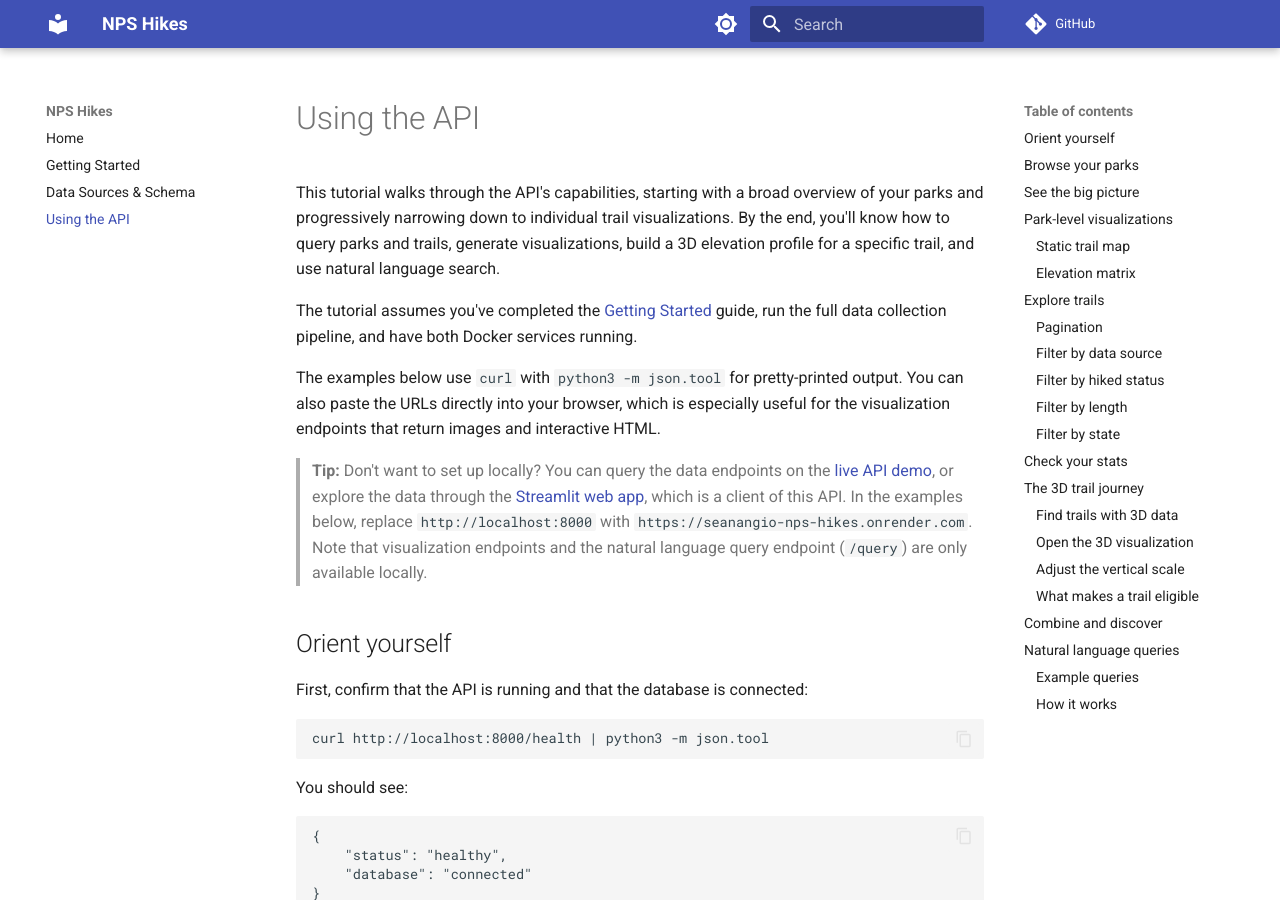
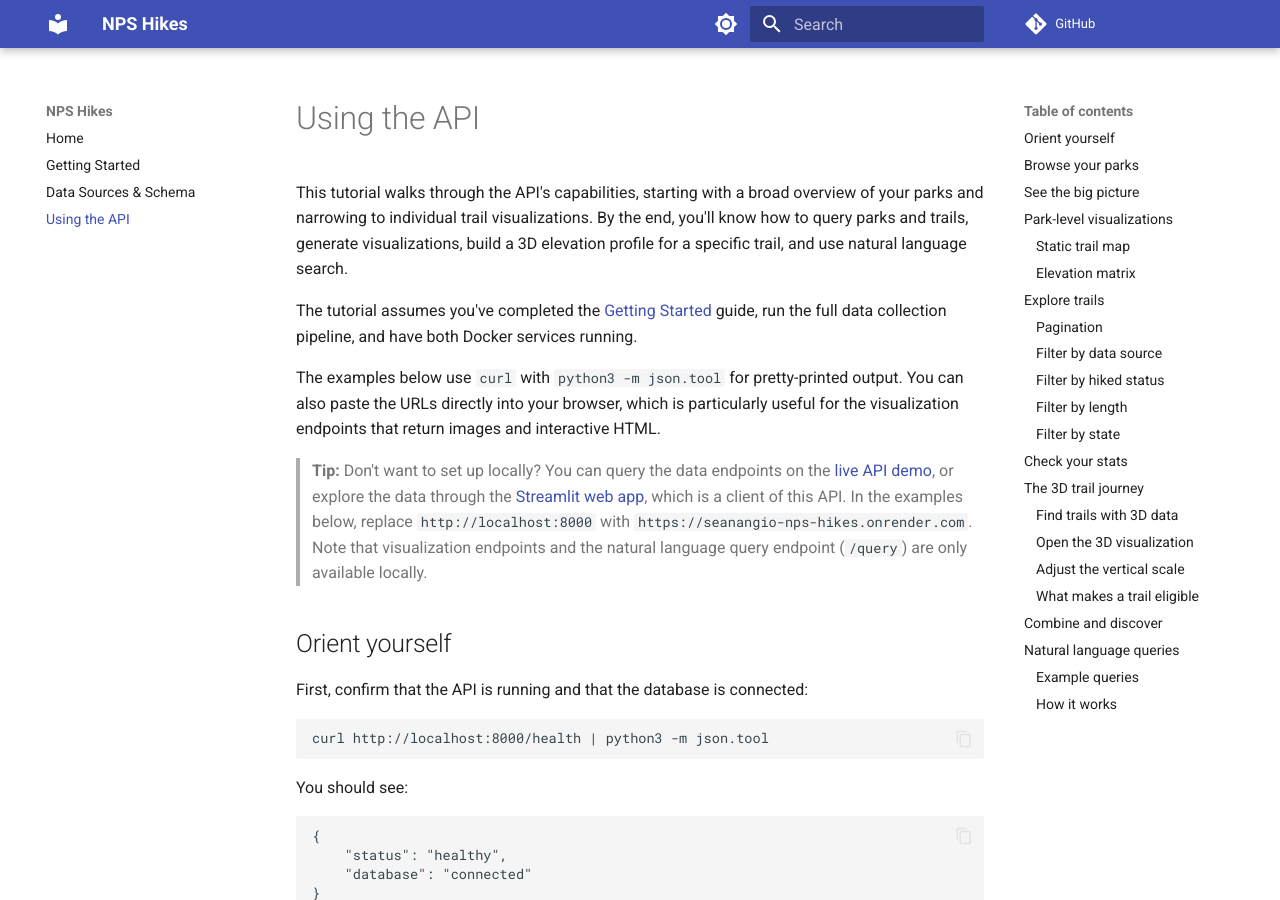
Before and after one commit to seanangio/nps-hikes, an MkDocs documentation site: the page built from docs/api-tutorial.md, in a window 1280 px wide and 900 px high. Built offline with MkDocs 1.6.1 and Material for MkDocs 9.7.7, drawn with Linux system fonts in a browser that asks for light colours; comment, search, counter and statistics services are not loaded; some of the changed text lies outside the part shown.

````diff
--- a/docs/api-tutorial.md
+++ b/docs/api-tutorial.md
@@ -1,10 +1,10 @@
 # Using the API
 
-This tutorial walks through the API's capabilities, starting with a broad overview of your parks and progressively narrowing down to individual trail visualizations. By the end, you'll know how to query parks and trails, generate visualizations, build a 3D elevation profile for a specific trail, and use natural language search.
+This tutorial walks through the API's capabilities, starting with a broad overview of your parks and narrowing to individual trail visualizations. By the end, you'll know how to query parks and trails, generate visualizations, build a 3D elevation profile for a specific trail, and use natural language search.
 
 The tutorial assumes you've completed the [Getting Started](getting-started.md) guide, run the full data collection pipeline, and have both Docker services running.
 
-The examples below use `curl` with `python3 -m json.tool` for pretty-printed output. You can also paste the URLs directly into your browser, which is especially useful for the visualization endpoints that return images and interactive HTML.
+The examples below use `curl` with `python3 -m json.tool` for pretty-printed output. You can also paste the URLs directly into your browser, which is particularly useful for the visualization endpoints that return images and interactive HTML.
 
 > **Tip:** Don't want to set up locally? You can query the data endpoints on the [live API demo](https://seanangio-nps-hikes.onrender.com/docs), or explore the data through the [Streamlit web app](https://seanangio-nps-hikes.streamlit.app), which is a client of this API. In the examples below, replace `http://localhost:8000` with `https://seanangio-nps-hikes.onrender.com`. Note that visualization endpoints and the natural language query endpoint (`/query`) are only available locally.
 
@@ -153,7 +153,7 @@ Open a trail map for a specific park using its 4-letter code:
 http://localhost:8000/parks/acad/viz/static-map
 ```
 
-This returns a PNG image showing the park boundary and all collected trails. Trails are color-coded by data source: blue for OpenStreetMap, orange for The National Map. Purple points mark hiking locations imported from your KML files.
+The response is a PNG image showing the park boundary and all collected trails. Trails are color-coded by data source: blue for OpenStreetMap, orange for The National Map. Purple points mark hiking locations imported from your KML files.
 
 ![Acadia trail map showing OSM and TNM trails](_img/acad-trails.png)
 
````
Also changed, not shown: other parts of docs/api-tutorial.md (+1 -1 lines), .claude/commands/clean-ai-writing.md (added, +9 -0 lines), docs/data.md (+2 -2 lines), docs/getting-started.md (+1 -1 lines), docs/index.md (+1 -1 lines).
